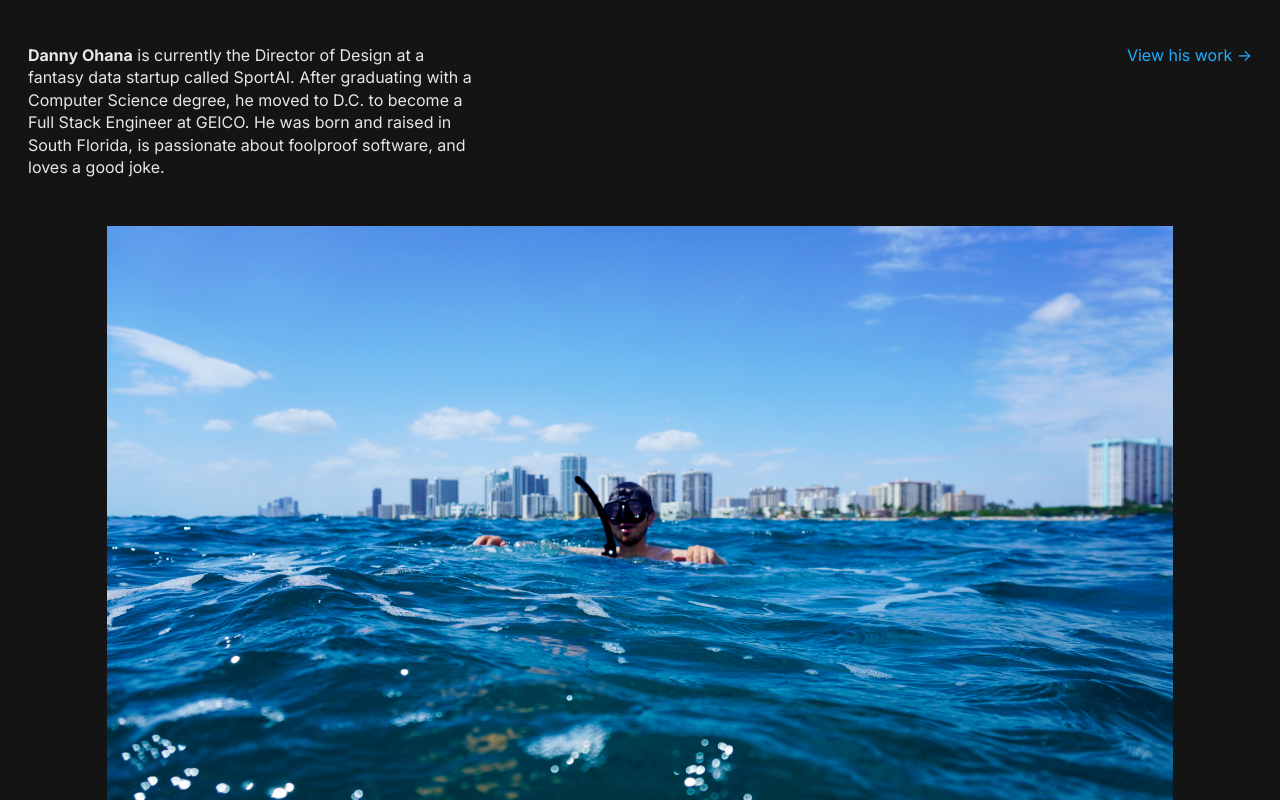
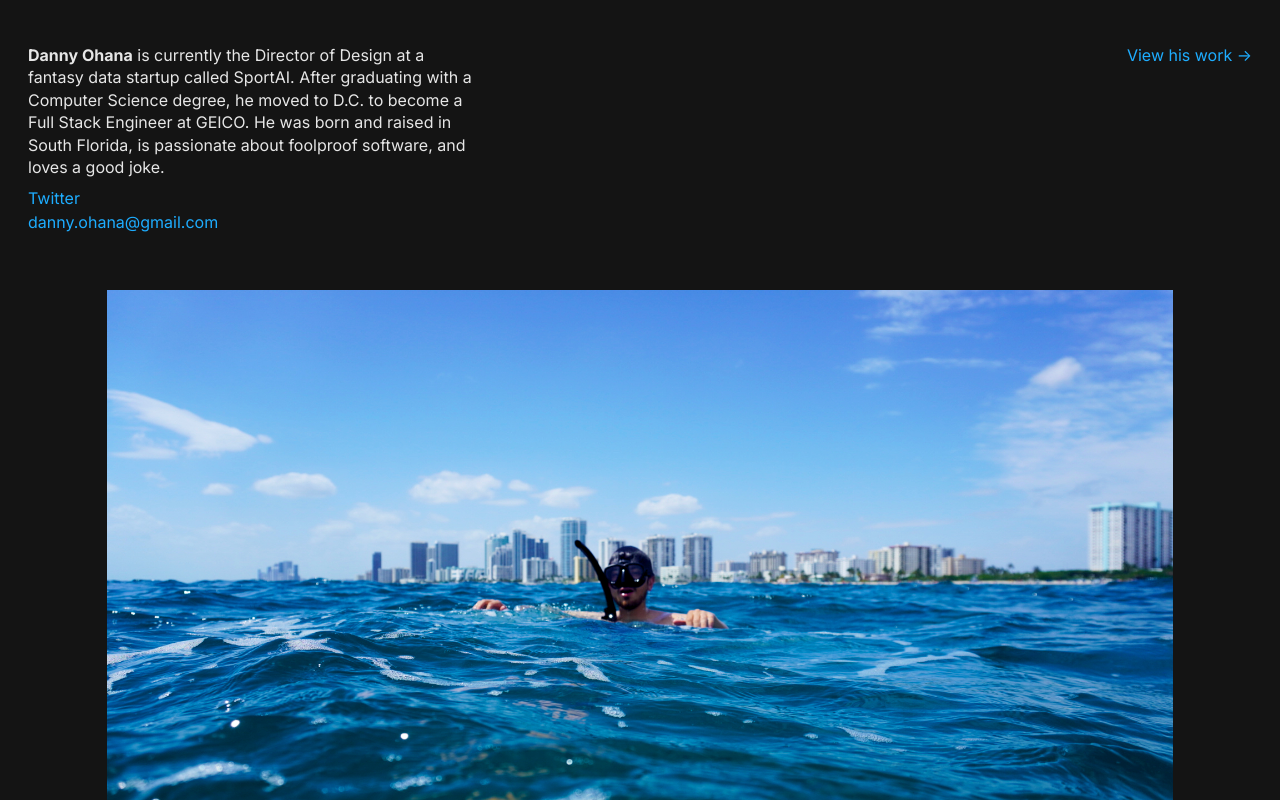
Before and after one commit to ohana23/corner-of-the-internet, a Next.js app: page / in a window 1280 px wide. Shown: the top 800 px of the page. Built offline with nearby package versions, Linux system fonts and the light colour scheme.

Commit message:
twitter and email

```diff
--- a/pages/index.js
+++ b/pages/index.js
@@ -12,12 +12,29 @@ function HomePage() {
           Science degree, he moved to D.C. to become a Full Stack Engineer at
           GEICO. He was born and raised in South Florida, is passionate about
           foolproof software, and loves a good joke.
+          <div className={styles.lineheight15}>
+            <a
+              target="_blank"
+              href="https://twitter.com/dannyohana_"
+              className={styles.linkButton}
+            >
+              <p>Twitter</p>
+            </a>
+            <a
+              target="_blank"
+              href="mailto: danny.ohana@gmail.com"
+              className={styles.linkButton}
+            >
+              <p>danny.ohana@gmail.com</p>
+            </a>
+          </div>
         </p>
         <a
           target="_blank"
           href="https://dannyohana.notion.site/1dd82f4365844b1fa4f9f278779715c2?v=308033fb2d8a4f878d0809a901db5c33"
+          className={styles.portfolioButton}
         >
-          <p className={styles.portfolioButton}>
+          <p>
             View his work <span>{"->"}</span>
           </p>
         </a>
--- a/styles.module.css
+++ b/styles.module.css
@@ -14,6 +14,16 @@
   max-width: 450px;
 }
 
+.linkButton {
+  text-decoration: none;
+  color: var(--accent-color);
+  transition: all ease-in-out 0.07s;
+}
+
+.linkButton:hover {
+  color: rgb(195, 255, 0);
+}
+
 .portfolioButton {
   float: right;
   text-decoration: none;
@@ -22,7 +32,6 @@
 }
 
 .portfolioButton:hover {
-  /* opacity: 50%; */
   color: rgb(195, 255, 0);
 }
 
@@ -48,3 +57,7 @@
   line-height: 120%;
   opacity: 0.75;
 }
+
+.lineheight15 {
+  line-height: 0.5;
+}
```
